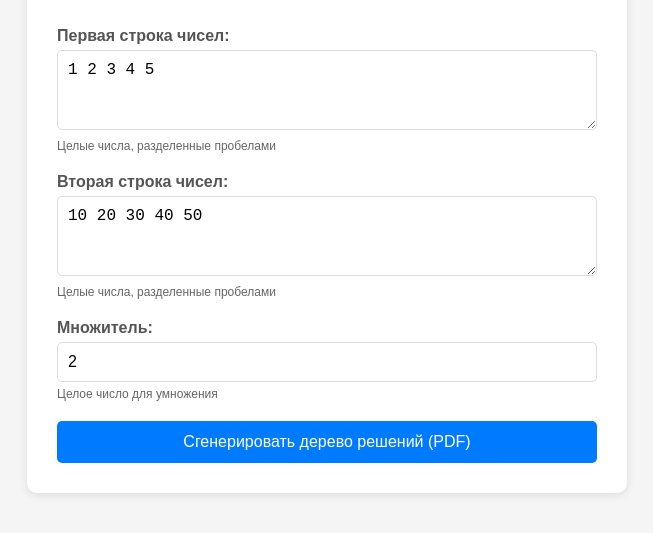
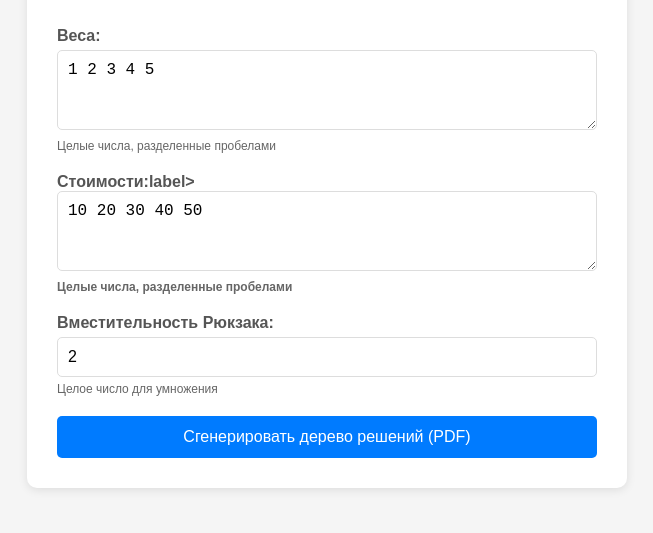
Before and after one commit to VIXOM23/-, a plain HTML site: page static/index.html in a window 1280 px wide. Shown: the part 161-694 px from the top of the page, without its empty margins (313-966 px from the left). Drawn offline with Linux system fonts and the light colour scheme.

Commit message:
Правки

```diff
--- a/static/index.html
+++ b/static/index.html
@@ -126,7 +126,7 @@
 
         <form id="pdfForm">
             <div class="form-group">
-                <label for="numbers1">Первая строка чисел:</label>
+                <label for="numbers1">Веса:</label>
                 <textarea
                     id="numbers1"
                     name="numbers1"
@@ -136,7 +136,7 @@
             </div>
 
             <div class="form-group">
-                <label for="numbers2">Вторая строка чисел:</label>
+                <label for="numbers2">Стоимости:label>
                 <textarea
                     id="numbers2"
                     name="numbers2"
@@ -146,7 +146,7 @@
             </div>
 
             <div class="form-group">
-                <label for="multiplier">Множитель:</label>
+                <label for="multiplier">Вместительность Рюкзака:</label>
                 <input
                     type="number"
                     id="multiplier"
```
